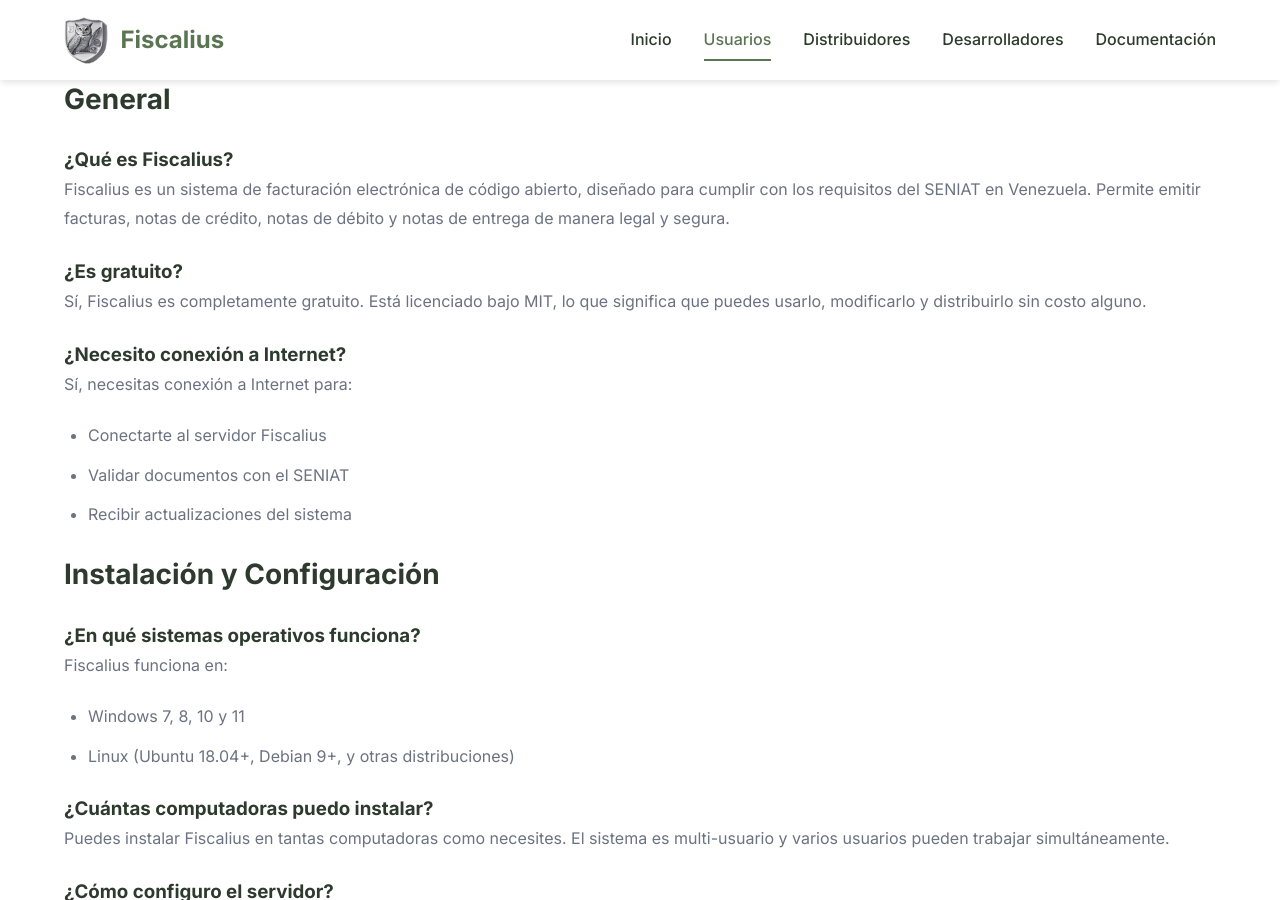
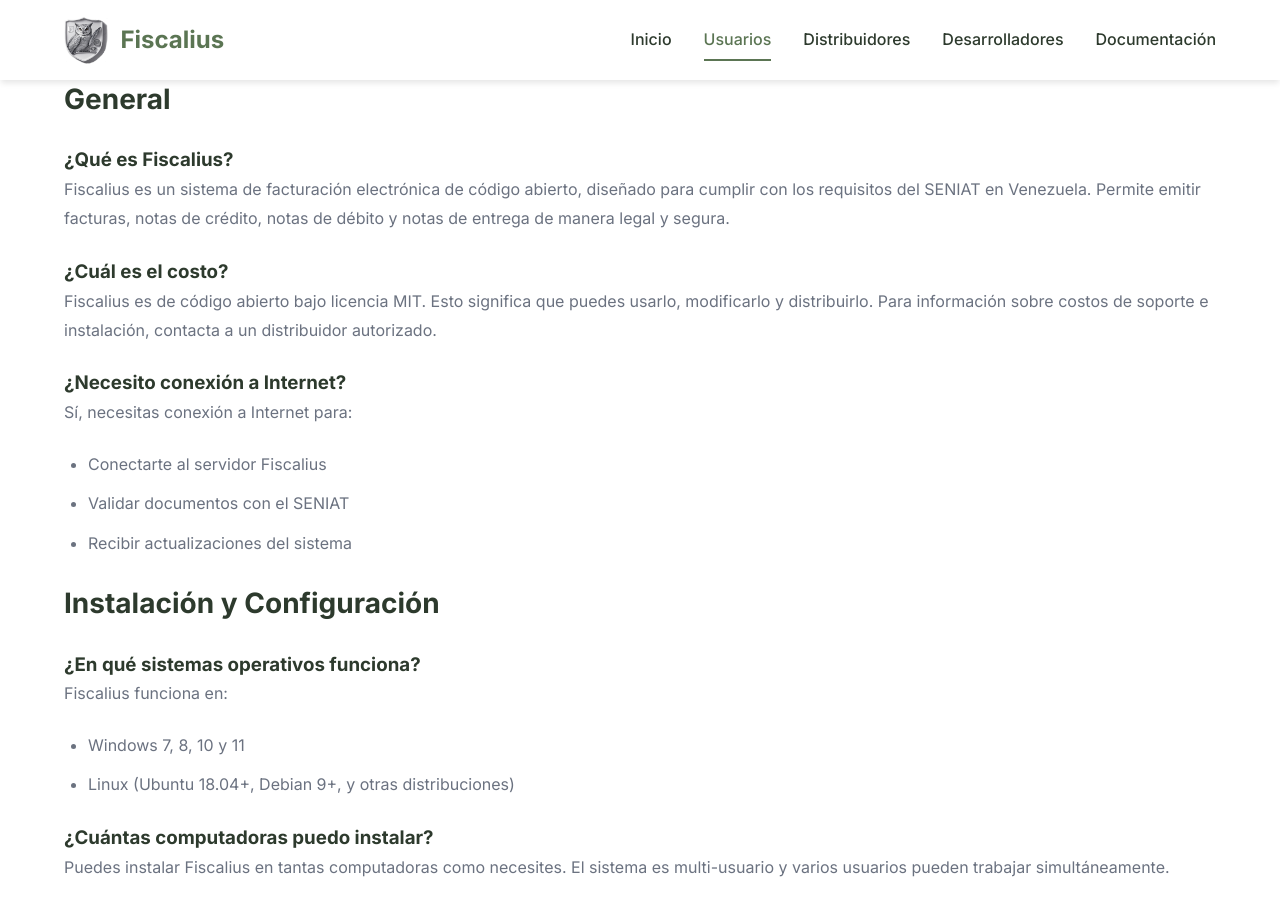
Before and after one commit to riztan/fiscalius-client, a Jekyll site: the page built from usuarios/faq.html, in a window 1280 px wide and 900 px high, scrolled down 333 px. Built offline with Jekyll 4.4.1, drawn with Linux system fonts in a browser that asks for light colours.

Commit message:
fix: Remover referencias a 'gratuito' del sitio
Reemplazar menciones de 'gratuito' por 'código abierto' en:
- Landing page principal
- Sección de usuarios
- FAQ
- Documentación técnica

```diff
--- a/docs/respuestas-tecnicas.html
+++ b/docs/respuestas-tecnicas.html
@@ -30,7 +30,7 @@
       <li>Tiene excelente soporte para bases de datos</li>
       <li>Es compatible con Clipper (legado de sistemas anteriores)</li>
       <li>Tiene buena integración con GTK+ a través de T-GTK</li>
-      <li>Es de código abierto y gratuito</li>
+      <li>Es de código abierto</li>
     </ul>
 
     <h3>¿Por qué no se usa una arquitectura web?</h3>
@@ -76,7 +76,7 @@
       <li>Alta performance y confiabilidad</li>
       <li>Soporte para transacciones ACID</li>
       <li>Escalabilidad y flexibilidad</li>
-      <li>Es de código abierto y gratuito</li>
+      <li>Es de código abierto</li>
       <li>Excelente soporte para consultas complejas</li>
     </ul>
 
--- a/index.html
+++ b/index.html
@@ -8,7 +8,7 @@
 <section class="hero">
   <div class="container">
     <h1>Facturación Electrónica para Venezuela</h1>
-    <p>Sistema profesional y gratuito para emitir facturas, notas de crédito/débito y documentos fiscales. Cumplimiento total con el SENIAT.</p>
+    <p>Sistema profesional para emitir facturas, notas de crédito/débito y documentos fiscales. Cumplimiento total con el SENIAT.</p>
     <div class="hero-cta">
       <a href="{{ '/usuarios/' | relative_url }}" class="btn btn-primary">Comenzar Ahora</a>
       <a href="https://github.com/riztan/fiscalius-client" target="_blank" class="btn btn-secondary">Ver en GitHub</a>
@@ -106,8 +106,8 @@
         <p>Cumplimiento SENIAT</p>
       </div>
       <div class="stat-item">
-        <h3>0</h3>
-        <p>Costo de Licencia</p>
+        <h3>100%</h3>
+        <p>Código Abierto</p>
       </div>
       <div class="stat-item">
         <h3>24/7</h3>
--- a/usuarios/faq.html
+++ b/usuarios/faq.html
@@ -18,8 +18,8 @@
     <h3>¿Qué es Fiscalius?</h3>
     <p>Fiscalius es un sistema de facturación electrónica de código abierto, diseñado para cumplir con los requisitos del SENIAT en Venezuela. Permite emitir facturas, notas de crédito, notas de débito y notas de entrega de manera legal y segura.</p>
 
-    <h3>¿Es gratuito?</h3>
-    <p>Sí, Fiscalius es completamente gratuito. Está licenciado bajo MIT, lo que significa que puedes usarlo, modificarlo y distribuirlo sin costo alguno.</p>
+    <h3>¿Cuál es el costo?</h3>
+    <p>Fiscalius es de código abierto bajo licencia MIT. Esto significa que puedes usarlo, modificarlo y distribuirlo. Para información sobre costos de soporte e instalación, contacta a un distribuidor autorizado.</p>
 
     <h3>¿Necesito conexión a Internet?</h3>
     <p>Sí, necesitas conexión a Internet para:</p>
--- a/usuarios/index.html
+++ b/usuarios/index.html
@@ -24,7 +24,7 @@
           <li>Gestionar cobranzas y cuentas por cobrar</li>
           <li>Cumplir con todas las exigencias del SENIAT</li>
         </ul>
-        <p>El sistema es gratuito y de código abierto, lo que significa que puedes usarlo sin costos de licencia.</p>
+        <p>El sistema es de código abierto, lo que significa que puedes usarlo, modificarlo y distribuirlo.</p>
       </div>
       <div>
         <img src="{{ '/assets/images/fiscalius_logo_2.png' | relative_url }}" alt="Fiscalius Logo">
```
